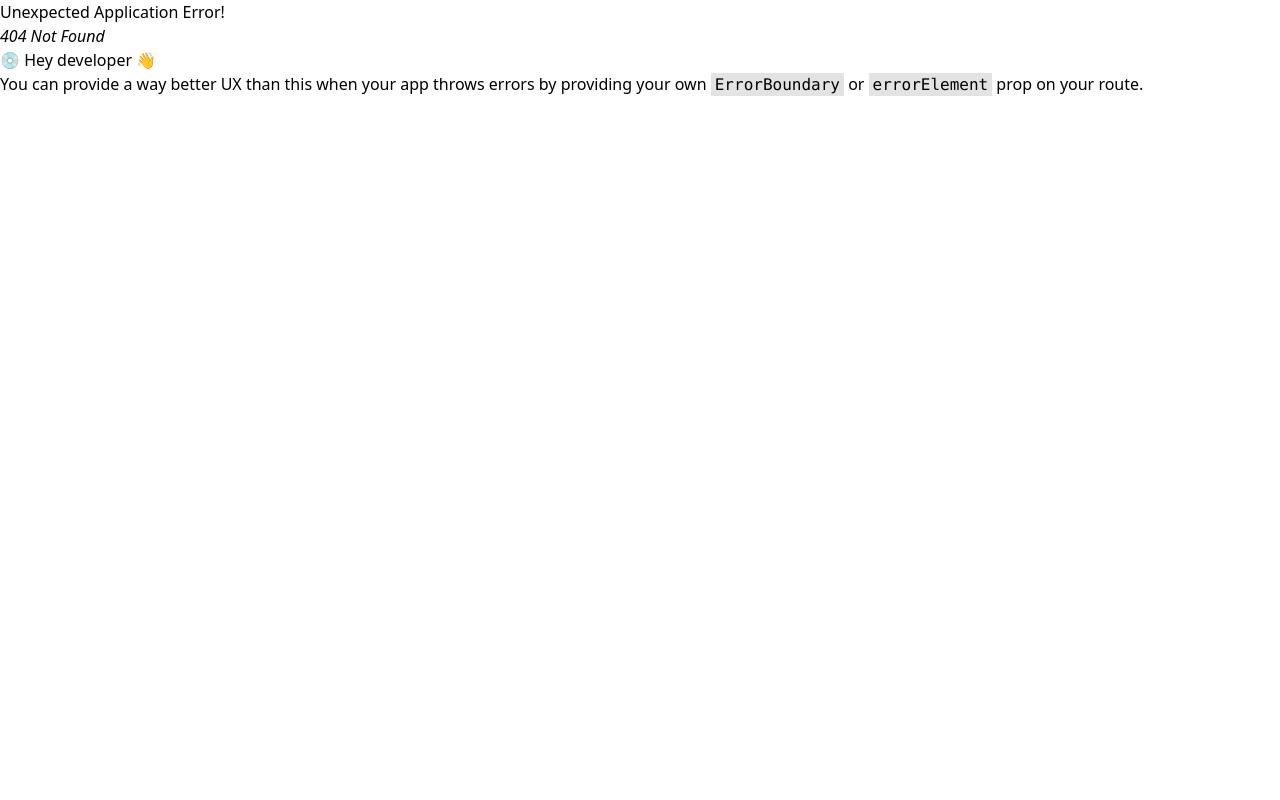
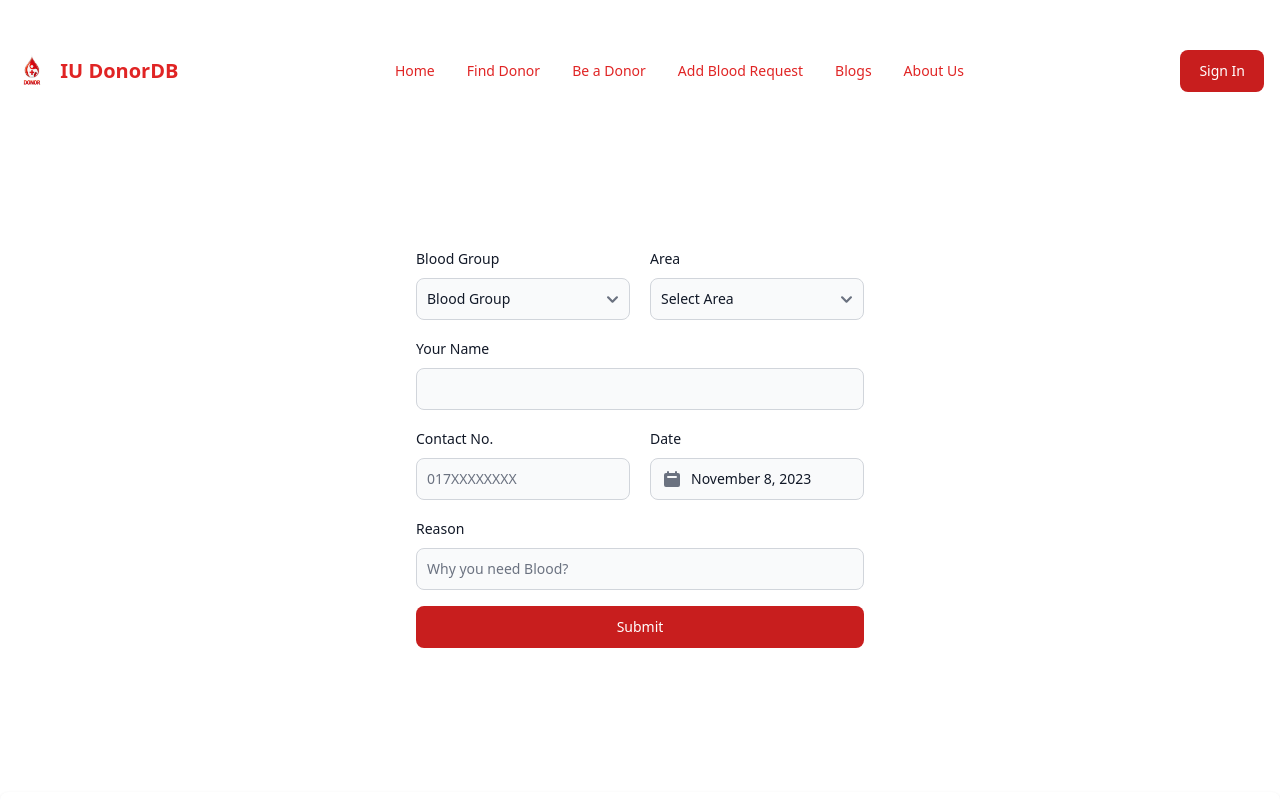
Before and after one commit to T-H-Badhon/IU-BloodDonorDB-Client, a React (Vite) app: page /addBloodRequest in a window 1280 px wide. Before the commit this address had no page. Shown: the top 800 px of the page. Built offline with nearby package versions, Linux system fonts and the light colour scheme.

Commit message:
AddBloodRequest added

```diff
--- a/src/components/NavBar.jsx
+++ b/src/components/NavBar.jsx
@@ -19,7 +19,7 @@ const NavBar = () => {
                     <Navbar.Link className='text-red-600 hover:text-xl' href="#">Home</Navbar.Link>
                     <Navbar.Link className='text-red-600 hover:text-xl' href="#">Find Donor</Navbar.Link>
                     <Link className='text-red-600 hover:text-xl' to="/registration">Be a Donor</Link>
-                    <Navbar.Link className='text-red-600 hover:text-xl' href="#">Add Blood Request</Navbar.Link>
+                    <Link className='text-red-600 hover:text-xl' to="/addBloodRequest">Add Blood Request</Link>
                     <Navbar.Link className='text-red-600 hover:text-xl' href="#">Blogs</Navbar.Link>
                     <Navbar.Link className='text-red-600 hover:text-xl' href="#">About Us</Navbar.Link>
 
--- a/src/components/SliderComp.jsx
+++ b/src/components/SliderComp.jsx
@@ -9,7 +9,7 @@ const SliderComp = () => {
         <div className=" h-56 sm:h-64 xl:h-80 2xl:h-96 container mx-auto md:px-10">
             <Carousel pauseOnHover>
                 <div>
-                    <img src={bg3} className='w-full lg:w-11/12 h-full' alt="" />
+                    <img src={bg3} className='w-full mx-auto lg:w-11/12 h-full' alt="" />
                 </div>
                 <div className="relative overflow-hidden rounded-lg text-center">
                     <img src={bg1} className='w-full' alt="" />
--- a/src/main.jsx
+++ b/src/main.jsx
@@ -9,6 +9,7 @@ import Home from './pages/Home';
 import Main from './pages/Main';
 import RegistrationForm from './pages/RegistrationForm';
 import Login from './pages/Login';
+import AddBloodRequest from './pages/AddBloodRequest';
 
 const router = createBrowserRouter([
   {
@@ -27,6 +28,10 @@ const router = createBrowserRouter([
         path: 'login',
         element:<Login></Login>
 
+      },
+      {
+        path: "addBloodRequest",
+        element: <AddBloodRequest></AddBloodRequest>
       }
     ]
   },
--- /dev/null
+++ b/src/pages/AddBloodRequest.jsx
@@ -0,0 +1,70 @@
+import React from 'react';
+import { Button, Label, TextInput, Select, Datepicker } from 'flowbite-react';
+
+
+const AddBloodRequest = () => {
+    return (
+        <div className='container mx-auto md:my-36'>
+            <form className="flex mx-auto  max-w-md flex-col gap-4">
+                <div className='md:grid grid-cols-2 gap-5'>
+                    <div className="">
+                        <div className="mb-2 block">
+                            <Label htmlFor="bloodGroup" value="Blood Group" />
+                        </div>
+                        <Select id="bloodGroup" required>
+                            <option className='text-lg '>Blood Group</option>
+                            <option className='text-lg '>A+</option>
+                            <option className='text-lg '>B+</option>
+                            <option className='text-lg '>O+</option>
+                            <option className='text-lg '>AB+</option>
+                            <option className='text-lg '>A-</option>
+                            <option className='text-lg '>B-</option>
+                            <option className='text-lg '>O-</option>
+                            <option className='text-lg '>AB-</option>
+                        </Select>
+                    </div>
+                    <div className="">
+                        <div className="mb-2 block">
+                            <Label htmlFor="requestArea" value="Area" />
+                        </div>
+                        <Select id="requestArea" required>
+                            <option className='text-lg '>Select Area</option>
+                            <option className='text-lg '>Kushtia</option>
+                            <option className='text-lg '>Jhinaidah</option>
+                            <option className='text-lg '>Sheikhpara</option>
+                        </Select>
+                    </div>
+                </div>
+                <div>
+                    <div className="mb-2 block">
+                        <Label htmlFor="name" value="Your Name" />
+                    </div>
+                    <TextInput id="name" type="text" />
+                </div>
+                <div className='md:grid grid-cols-2 gap-5'>
+                    <div>
+                        <div className="mb-2 block">
+                            <Label htmlFor="phone" value="Contact No." />
+                        </div>
+                        <TextInput id="phone" type="text" placeholder='017XXXXXXXX' />
+                    </div>
+                    <div>
+                        <div className="mb-2 block">
+                            <Label htmlFor="date" value="Date" />
+                        </div>
+                        <Datepicker id='date' />
+                    </div>
+                </div>
+                <div>
+                    <div className="mb-2 block">
+                        <Label htmlFor="reason" value="Reason" />
+                    </div>
+                    <TextInput id="reason" type="text" placeholder='Why you need Blood?' />
+                </div>
+                <Button color='failure' type="submit">Submit</Button>
+            </form>
+        </div>
+    );
+};
+
+export default AddBloodRequest;
--- a/src/pages/RegistrationForm.jsx
+++ b/src/pages/RegistrationForm.jsx
@@ -86,7 +86,7 @@ const RegistrationForm = () => {
                 <Button color='failure' type="submit">Register new account</Button>
             </form>
             <div className='max-w-xl mx-auto my-5'>
-                <h1 className='flex'>Alreay have account?<button className='flex ml-2 font-bold text-green-500'>Login <ArrowLeftOnRectangleIcon className='ml-2 h-6 w-6'></ArrowLeftOnRectangleIcon></button></h1>
+                <Link className='flex' to='/login'>Alreay have account?<button className='flex ml-2 font-bold text-green-500'>Login <ArrowLeftOnRectangleIcon className='ml-2 h-6 w-6'></ArrowLeftOnRectangleIcon></button></Link>
             </div>
 
         </div>
```
